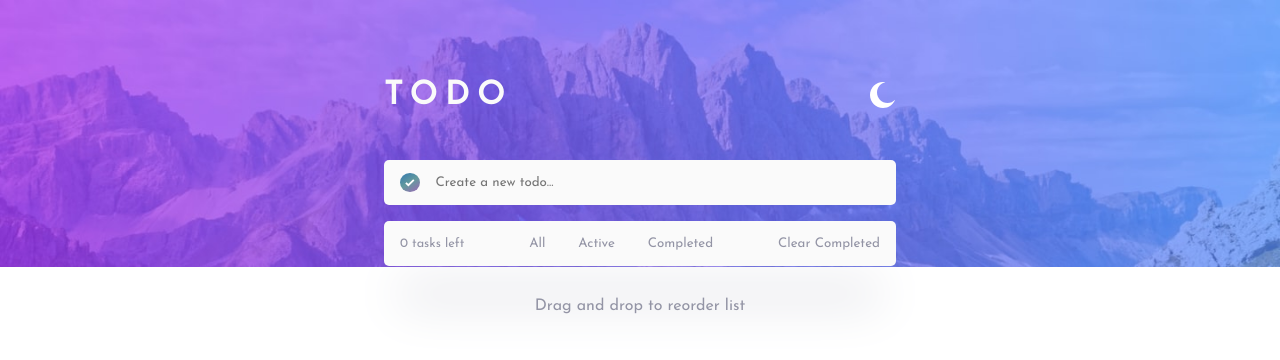
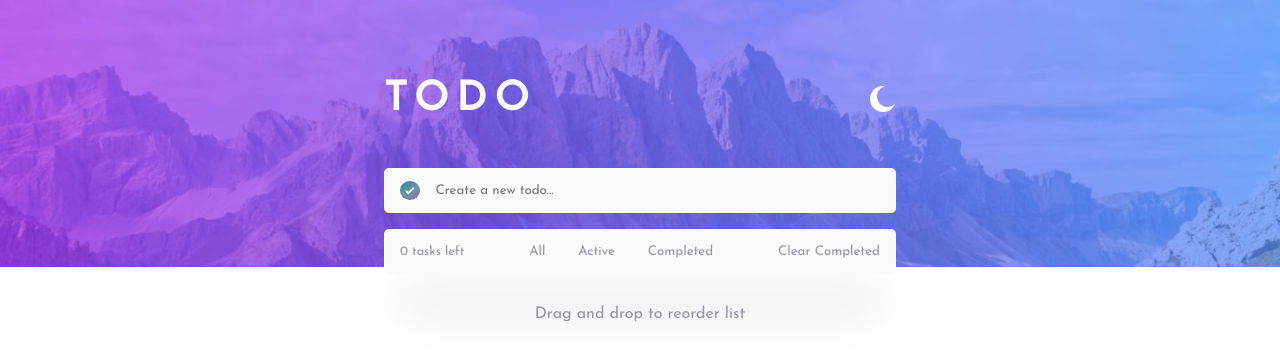
Before and after one commit to giiancarlonv/todo-app, a React (Vite) app: page / in a window 1280 px wide. Shown: the top 360 px of the page. Built offline with nearby package versions, Linux system fonts and the light colour scheme.

Commit message:
edited css

```diff
--- a/src/App.css
+++ b/src/App.css
@@ -182,6 +182,9 @@ main aside {
   header .header-text {
     padding: 5rem 30% 1rem;
   }
+  header .header-text h1 {
+    font-size: 2.5em;
+  }
   main {
     margin: 0 30%;
   }
--- a/src/App.scss
+++ b/src/App.scss
@@ -194,6 +194,9 @@ main{
 @media (min-width: 1280px) {
   header{
     .header-text{
+      h1{
+        font-size: 2.5em;
+      }
       padding: 5rem 30% 1rem;
     }
   }
```
Also changed, not shown: 1 other file (tests, documents, lock files or other folders).
